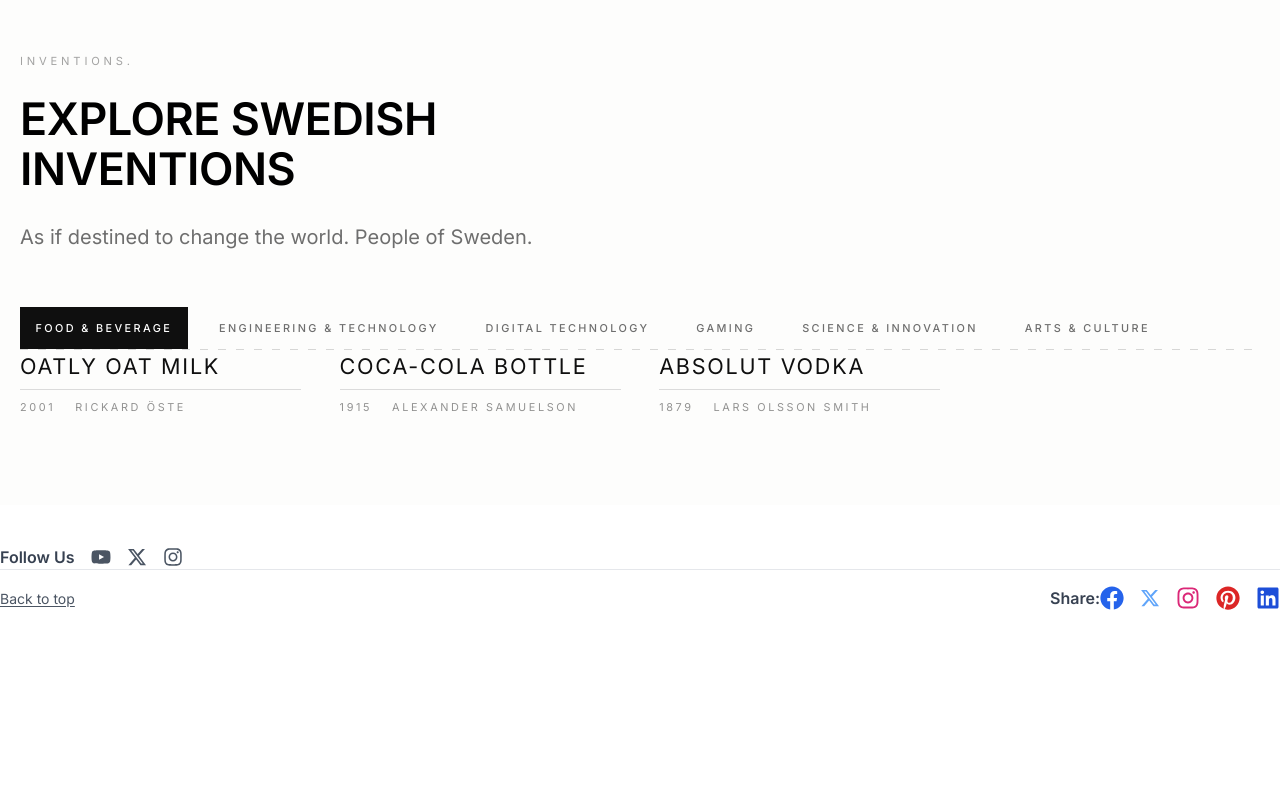
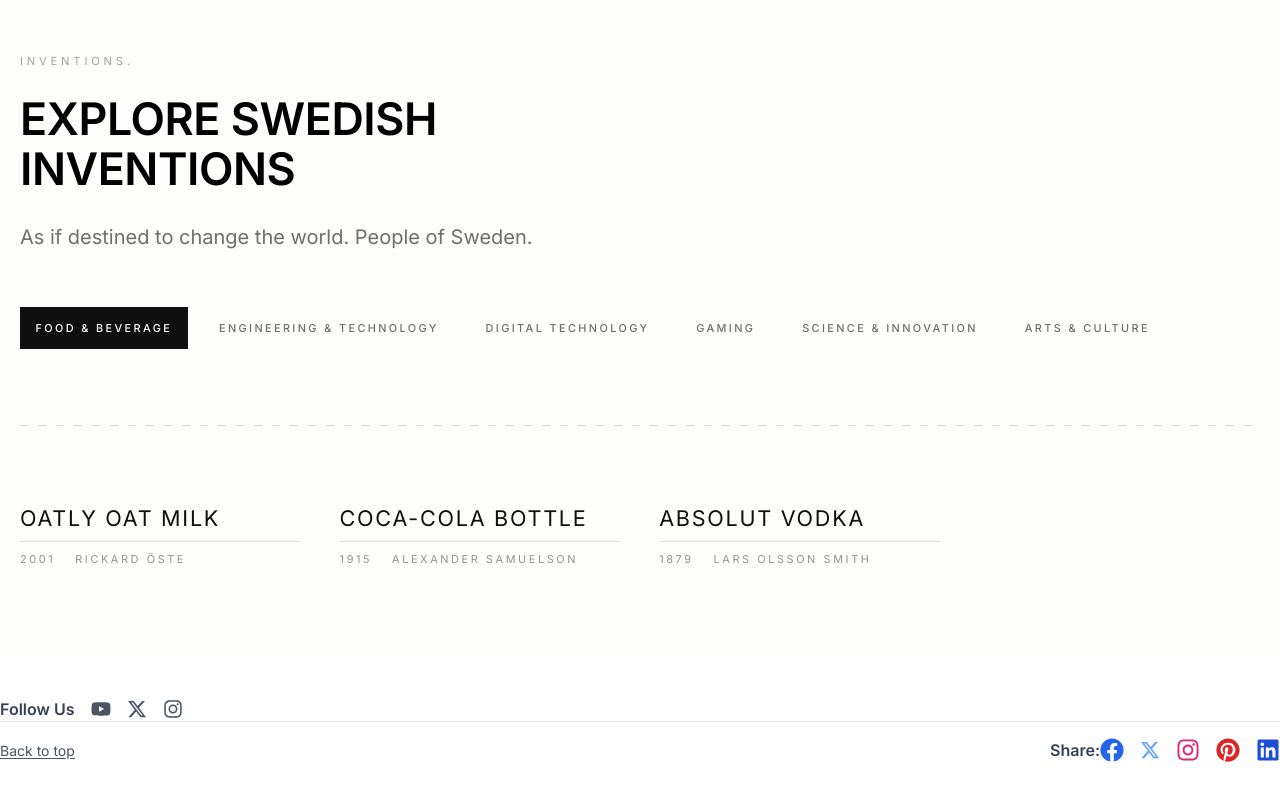
Before and after one commit to koiralaprijun00/swedish-inventions, a Next.js app: page /en in a window 1280 px wide. Shown: the part 7859-8659 px from the top of the page. Before the commit the page ends 8533 px from the top, so only its background shows below. Built offline with nearby package versions, Linux system fonts and the light colour scheme.

Commit message:
Refactor tabs layout and update styles for explore section
Moved tabs and list into a new .swiss-explore__content container for improved structure and layout. Updated related CSS to adjust spacing, remove redundant margins, and ensure better responsiveness across breakpoints.

```diff
--- a/src/app/[locale]/components/Tabs.tsx
+++ b/src/app/[locale]/components/Tabs.tsx
@@ -68,7 +68,12 @@ const Tabs: React.FC = () => {
             </p>
           </div>
 
-          <div className="swiss-explore__tabs" role="tablist" aria-label={t("exploreSwedishInventions")}>
+          <div className="swiss-explore__content">
+            <div
+              className="swiss-explore__tabs"
+              role="tablist"
+              aria-label={t("exploreSwedishInventions")}
+            >
               {categories.map((category) => {
                 const isActive = category.category === activeCategoryKey;
 
@@ -79,7 +84,9 @@ const Tabs: React.FC = () => {
                     role="tab"
                     aria-selected={isActive}
                     aria-controls={`swiss-explore-panel-${category.category}`}
-                className={`swiss-explore__tab ${isActive ? "swiss-explore__tab--active" : ""}`}
+                    className={`swiss-explore__tab ${
+                      isActive ? "swiss-explore__tab--active" : ""
+                    }`}
                     onClick={() => setActiveCategoryKey(category.category)}
                   >
                     <span className="swiss-explore__tab-label">
@@ -89,25 +96,31 @@ const Tabs: React.FC = () => {
                 );
               })}
             </div>
-        </div>
 
             <div className="swiss-explore__divider" aria-hidden="true" />
-      </div>
 
             <div
-        className="container swiss-explore__list"
+              className="swiss-explore__list"
               id={`swiss-explore-panel-${activeCategory?.category ?? "all"}`}
               role="tabpanel"
               aria-live="polite"
             >
               {activeCategory?.items.slice(0, 12).map((item, index) => {
                 const localizedName = getLocalizedName(item);
-          const slug = typeof item.name === "string" ? item.name : item.name?.en || localizedName;
+                const slug =
+                  typeof item.name === "string"
+                    ? item.name
+                    : item.name?.en || localizedName;
 
                 return (
-            <article key={`${activeCategory?.category}-${localizedName}-${index}`} className="swiss-explore__item">
+                  <article
+                    key={`${activeCategory?.category}-${localizedName}-${index}`}
+                    className="swiss-explore__item"
+                  >
                     <Link
-                href={`/${locale}/invention/${encodeURIComponent(slug || "")}`}
+                      href={`/${locale}/invention/${encodeURIComponent(
+                        slug || ""
+                      )}`}
                       className="swiss-explore__item-link"
                     >
                       {localizedName}
@@ -120,6 +133,9 @@ const Tabs: React.FC = () => {
                 );
               })}
             </div>
+          </div>
+        </div>
+      </div>
     </section>
   );
 };
--- a/src/app/styles/globals.css
+++ b/src/app/styles/globals.css
@@ -1016,6 +1016,13 @@ button:focus {
   max-width: 58ch;
 }
 
+.swiss-explore__content {
+  display: flex;
+  flex-direction: column;
+  gap: clamp(2.75rem, 6vw, 4.75rem);
+  margin-top: clamp(3rem, 7vw, 5rem);
+}
+
 .swiss-explore__eyebrow {
   font-size: 0.7rem;
   letter-spacing: 0.34em;
@@ -1082,7 +1089,6 @@ button:focus {
 .swiss-explore__divider {
   width: 100%;
   height: 1px;
-  margin-top: clamp(2.75rem, 5vw, 3.75rem);
   background-image: linear-gradient(to right, rgba(15, 15, 15, 0.16) 45%, transparent 45%);
   background-size: 18px 1px;
 }
@@ -1091,7 +1097,7 @@ button:focus {
   display: grid;
   grid-template-columns: repeat(4, minmax(0, 1fr));
   gap: clamp(1.75rem, 3vw, 3rem);
-  margin-top: clamp(3rem, 7vw, 5rem);
+  margin-top: 0;
 }
 
 .swiss-explore__item {
@@ -1136,6 +1142,11 @@ button:focus {
     padding-block: clamp(2.75rem, 10vw, 4.25rem);
   }
 
+  .swiss-explore__content {
+    margin-top: clamp(1.75rem, 9vw, 3.25rem);
+    gap: clamp(2rem, 9vw, 3.25rem);
+  }
+
   .swiss-explore__tabs {
     gap: 0.6rem;
   }
```
Lines whose indentation alone changed are shown as unchanged.
